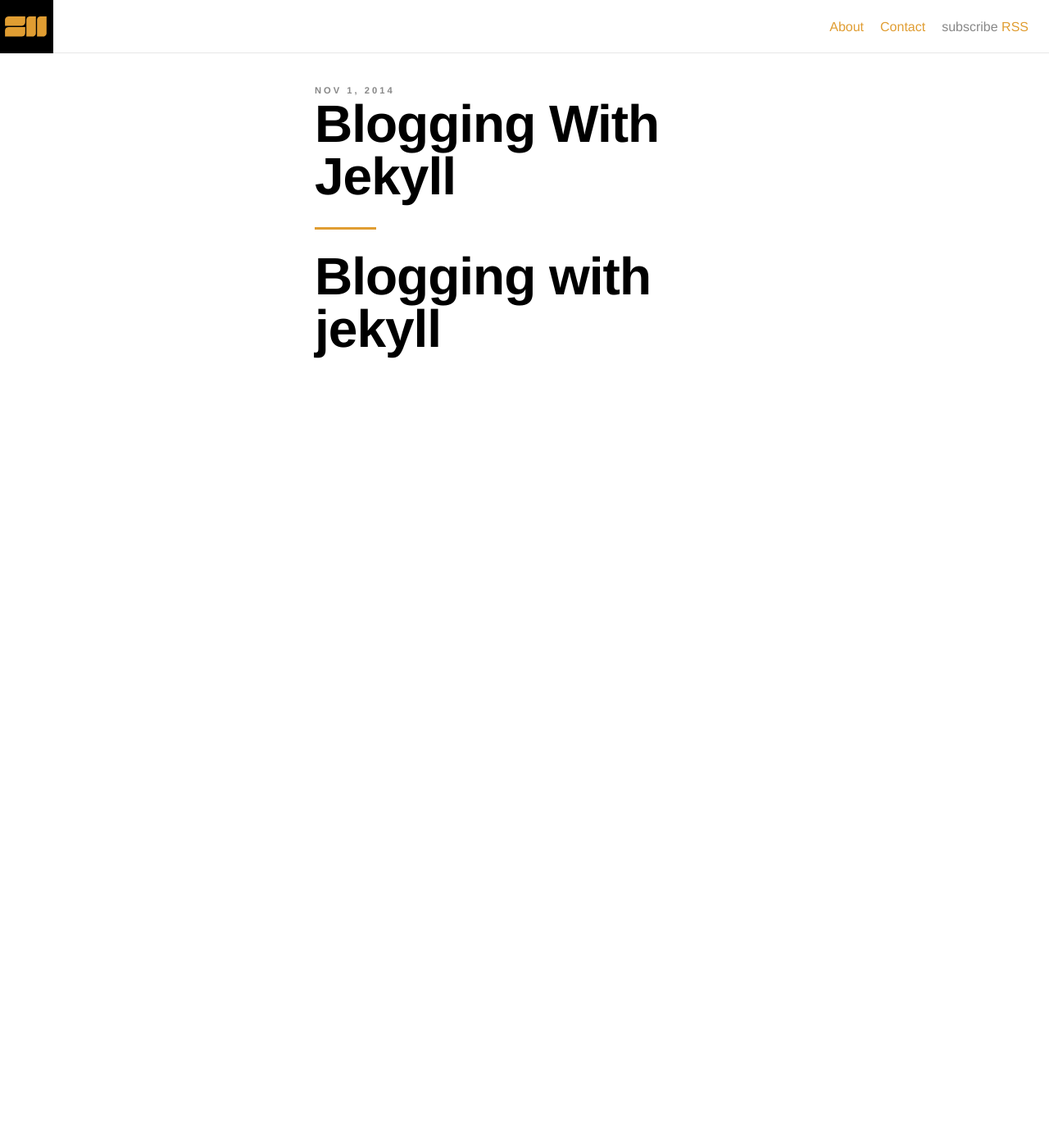
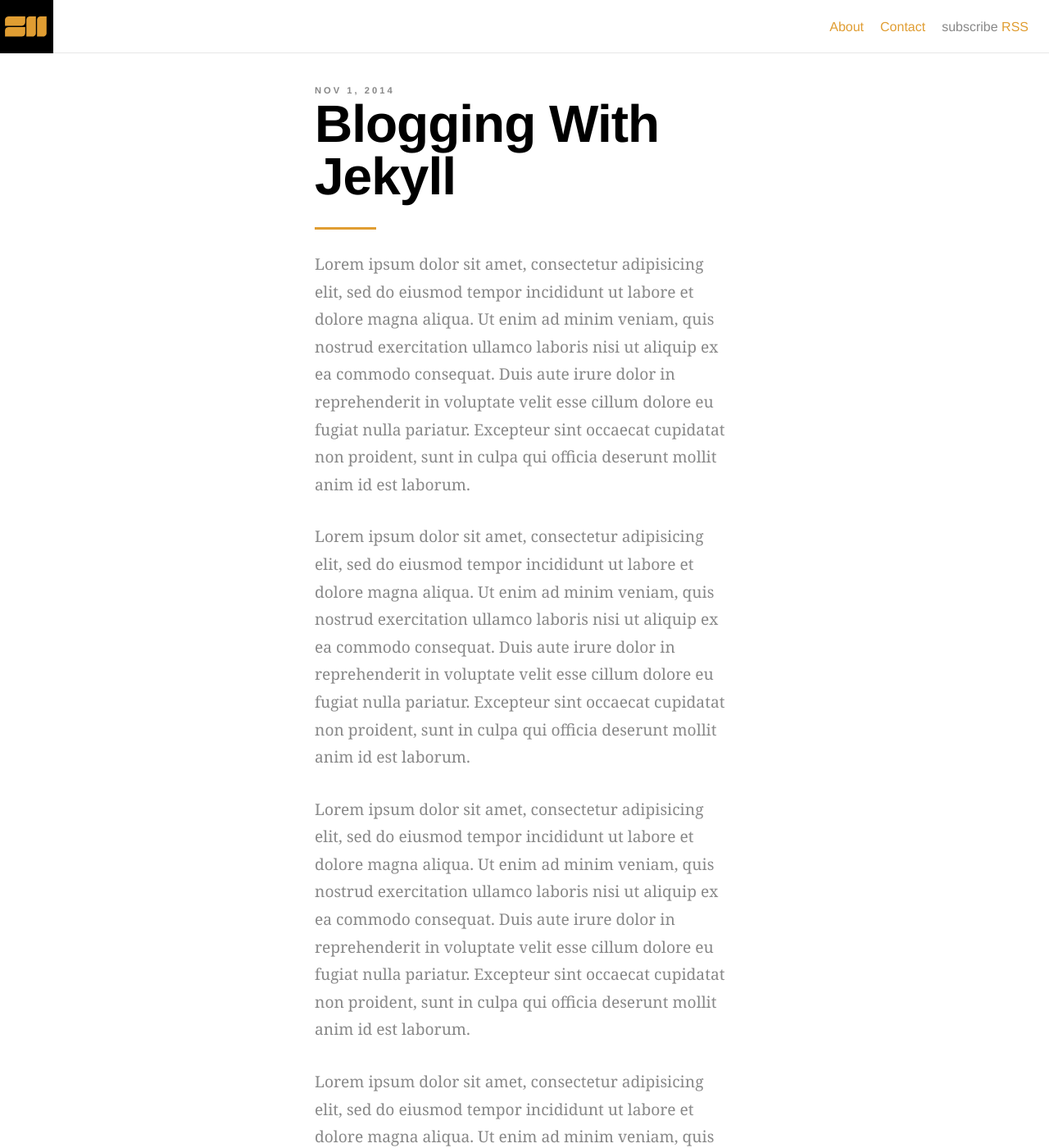
Before and after one commit to sherkoo/stephenherko.github.io, a Jekyll site: the page built from _posts/2014-11-1-blogging-with-jekyll.md, in a window 1280 px wide and 1400 px high. Shown: the whole window at 82% size. Built offline with Jekyll 4.4.1, drawn with Linux system fonts in a browser that asks for light colours; some of the changed text lies outside the part shown.

```diff
--- a/_layouts/post.html
+++ b/_layouts/post.html
@@ -10,6 +10,11 @@
     <article>
       <!-- header -->
       <header>
+        <!-- {% if post.thumbnail %}
+        <a href="{{ post.url | prepend: site.baseurl }}"><img src="/img/{{ post.thumbnail }}.png" alt="{{ post.title }}"></a>
+        {% else %}
+        <a href="{{ post.url | prepend: site.baseurl }}"><img src="/img/default.png" alt="{{ post.title }}"></a>
+        {% endif %} -->
         <time datetime="{{ page.date | date: "%F %H:%M:%S" }}">{{ page.date | date: "%b %-d, %Y" }}{% if page.author %} • {{ page.author }}{% endif %}{% if page.meta %} • {{ page.meta }}{% endif %}</time>
         <h1>{{ page.title }}</h1>
         <div class="divider"></div>
--- a/_posts/2014-11-1-blogging-with-jekyll.md
+++ b/_posts/2014-11-1-blogging-with-jekyll.md
@@ -4,6 +4,33 @@
 date:   2014-11-01 11:35:16
 categories:
 description: "this is a description"
+thumbnail: blog
 ---
 
-# Blogging with jekyll
+Lorem ipsum dolor sit amet, consectetur adipisicing elit, sed do eiusmod
+tempor incididunt ut labore et dolore magna aliqua. Ut enim ad minim veniam,
+quis nostrud exercitation ullamco laboris nisi ut aliquip ex ea commodo
+consequat. Duis aute irure dolor in reprehenderit in voluptate velit esse
+cillum dolore eu fugiat nulla pariatur. Excepteur sint occaecat cupidatat non
+proident, sunt in culpa qui officia deserunt mollit anim id est laborum.
+
+Lorem ipsum dolor sit amet, consectetur adipisicing elit, sed do eiusmod
+tempor incididunt ut labore et dolore magna aliqua. Ut enim ad minim veniam,
+quis nostrud exercitation ullamco laboris nisi ut aliquip ex ea commodo
+consequat. Duis aute irure dolor in reprehenderit in voluptate velit esse
+cillum dolore eu fugiat nulla pariatur. Excepteur sint occaecat cupidatat non
+proident, sunt in culpa qui officia deserunt mollit anim id est laborum.
+
+Lorem ipsum dolor sit amet, consectetur adipisicing elit, sed do eiusmod
+tempor incididunt ut labore et dolore magna aliqua. Ut enim ad minim veniam,
+quis nostrud exercitation ullamco laboris nisi ut aliquip ex ea commodo
+consequat. Duis aute irure dolor in reprehenderit in voluptate velit esse
+cillum dolore eu fugiat nulla pariatur. Excepteur sint occaecat cupidatat non
+proident, sunt in culpa qui officia deserunt mollit anim id est laborum.
+
+Lorem ipsum dolor sit amet, consectetur adipisicing elit, sed do eiusmod
+tempor incididunt ut labore et dolore magna aliqua. Ut enim ad minim veniam,
+quis nostrud exercitation ullamco laboris nisi ut aliquip ex ea commodo
+consequat. Duis aute irure dolor in reprehenderit in voluptate velit esse
+cillum dolore eu fugiat nulla pariatur. Excepteur sint occaecat cupidatat non
+proident, sunt in culpa qui officia deserunt mollit anim id est laborum.
--- a/_sass/_grid.scss
+++ b/_sass/_grid.scss
@@ -18,7 +18,7 @@
 .container{
   margin: 0 auto;
   width: 40%;
-  max-width: 1200px;
+  max-width: 768px;
 }
 
 .clearfix{
--- a/_sass/_reset.scss
+++ b/_sass/_reset.scss
@@ -148,8 +148,8 @@
 ================================================== */
 
 p{
-  margin-bottom: 10px;
-  line-height: 2em;
+  margin-bottom: 30px;
+  line-height: 1.75em;
   font-size: 1.2em;
   font-family: georgia, serif;
 }
```
Also changed, not shown: index.html (+7 -4 lines), img/blog.png (added), img/default.png (added), 6 other files.
